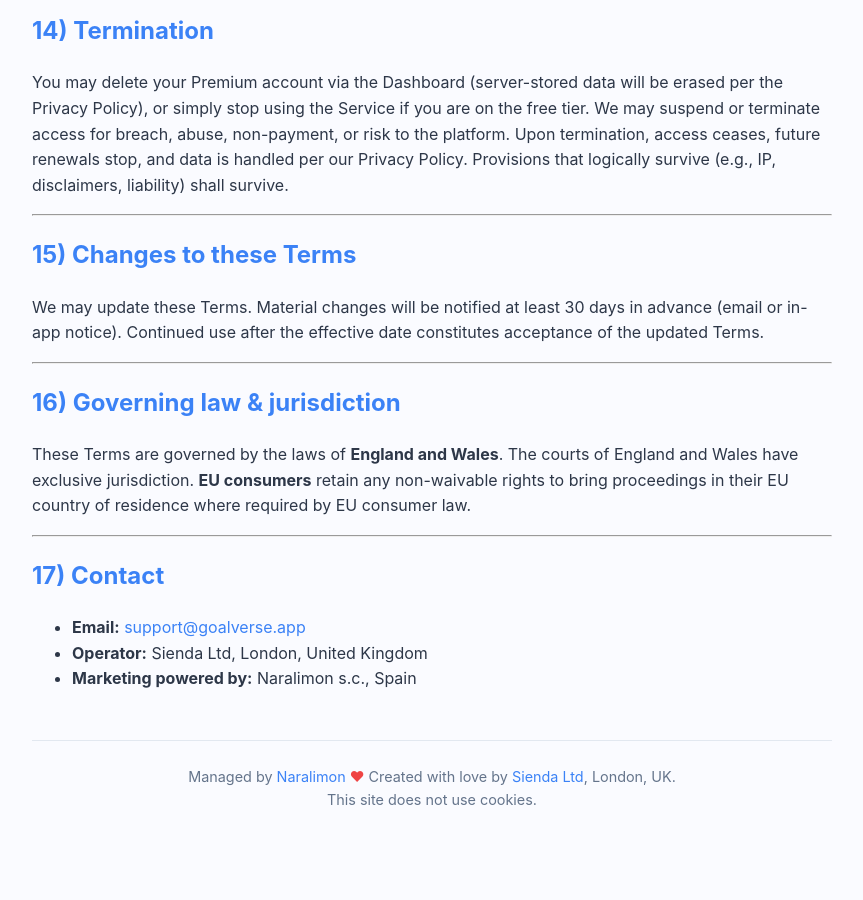
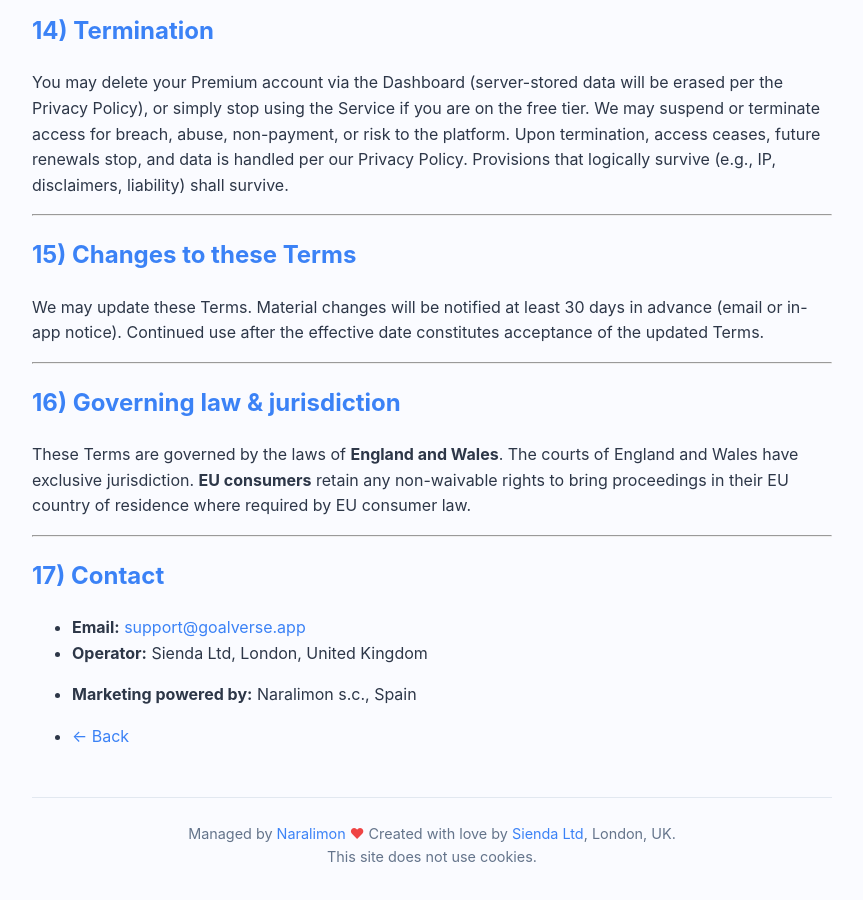
Before and after one commit to hub-naralimon/kb, a Jekyll site: the page built from goalverse/terms.md, in a window 1280 px wide and 900 px high, scrolled down 3659 px. Shown: the whole window, without its empty margins (208-1071 px from the left). Built offline with Jekyll 4.4.1, drawn with Linux system fonts in a browser that asks for light colours; our own code applies the rules of GitHub Pages for plain Markdown files; before the commit the page ends 4502 px from its top, so only the background shows below that.

Commit message:
Update terms.md

```diff
--- a/goalverse/terms.md
+++ b/goalverse/terms.md
@@ -147,3 +147,5 @@ These Terms are governed by the laws of **England and Wales**. The courts of Eng
 - **Email:** [support@goalverse.app](mailto:support@goalverse.app)
 - **Operator:** Sienda Ltd, London, United Kingdom
 - **Marketing powered by:** Naralimon s.c., Spain
+
+- [← Back](../)
```
